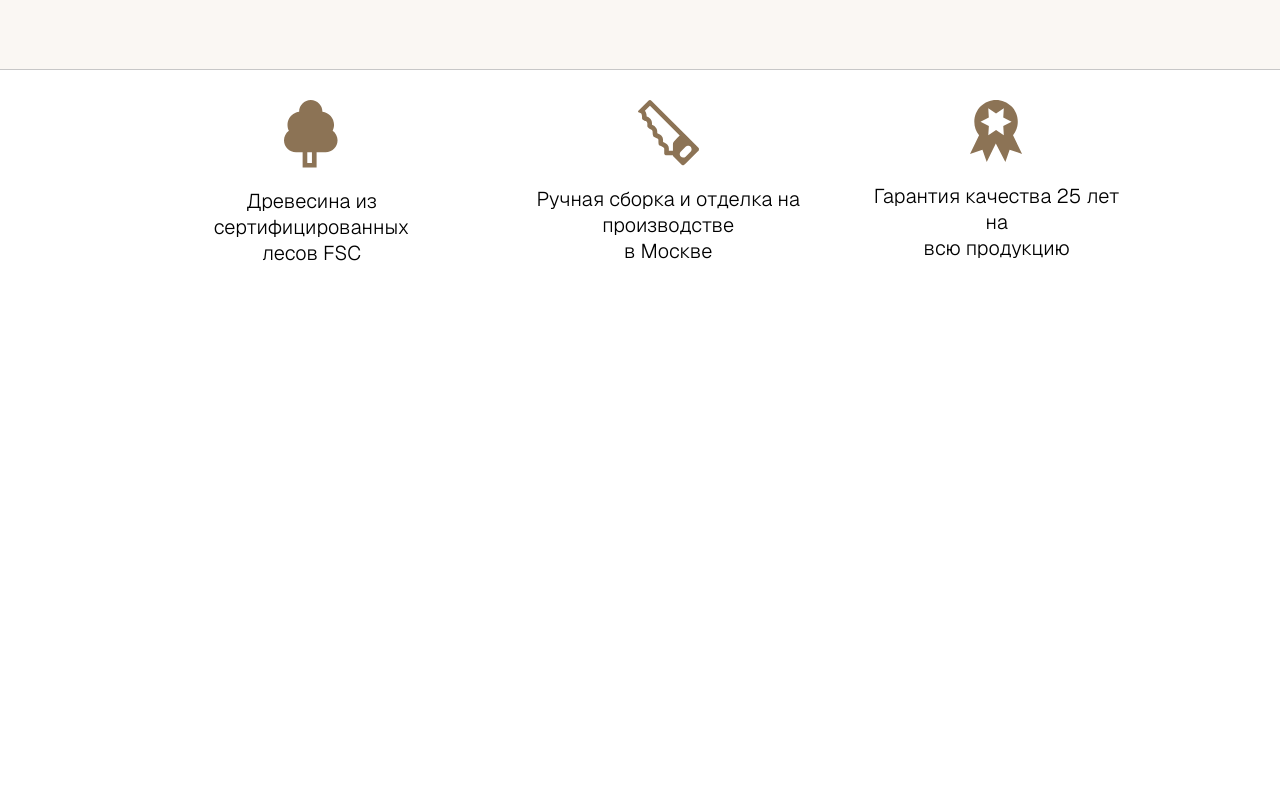
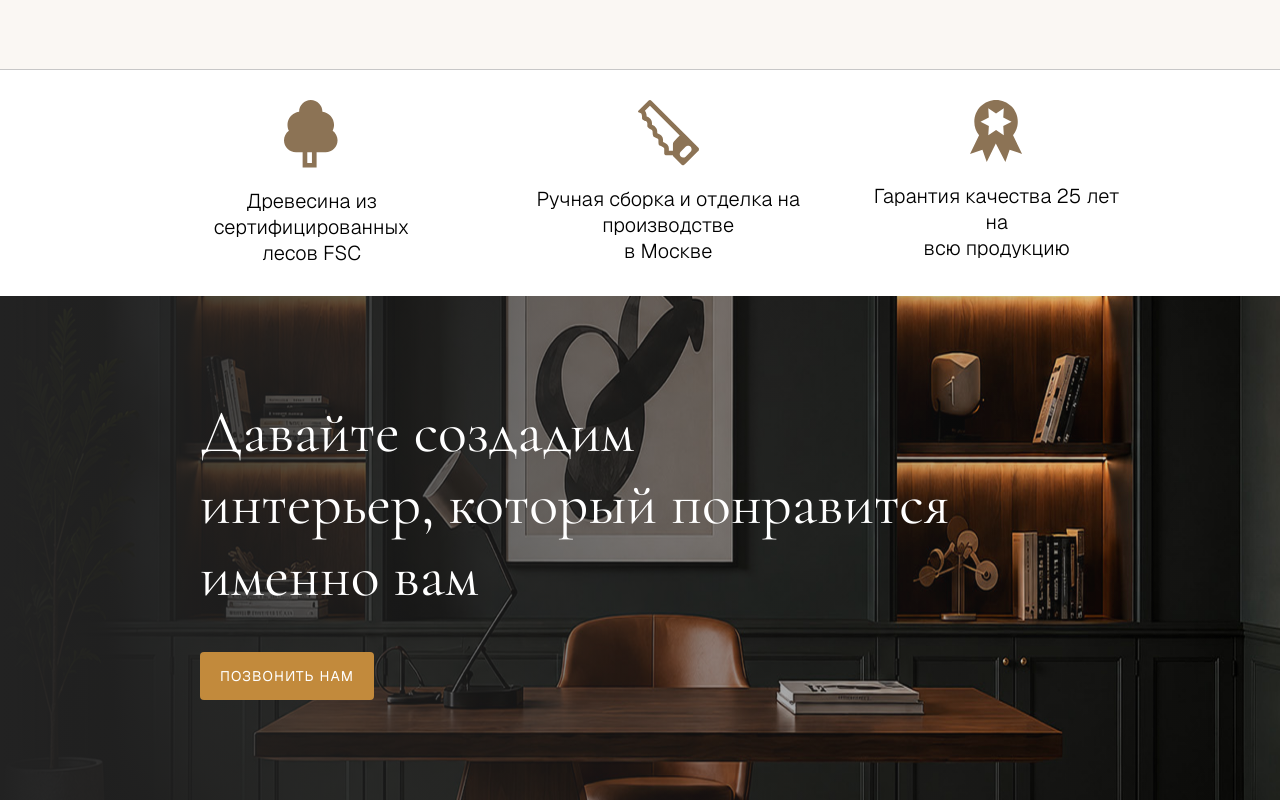
Before and after one commit to duh-git/fabercast, a React (Vite) app: page / in a window 1280 px wide. Shown: the part 4317-5117 px from the top of the page. Before the commit the page ends 4613 px from the top, so only its background shows below. Built offline with nearby package versions, Linux system fonts and the light colour scheme.

Commit message:
add(Main page): Contact section

```diff
--- /dev/null
+++ b/src/pages/Main/Contact/Contact.css
@@ -0,0 +1,48 @@
+.contact {
+  position: relative;
+  padding: 100px 200px;
+  display: flex;
+  flex-direction: column;
+  align-items: start;
+  overflow: hidden;
+
+  color: #FFFFFF;
+
+  h2 {
+    font-family: "Cormorant Garamond";
+    font-size: 6rem;
+    margin-bottom: 40px;
+  }
+
+  img {
+    position: absolute;
+    z-index: -100;
+    width: 100%;
+    height: 100%;
+    left: 0;
+    top: 0;
+  }
+
+  &::after {
+    content: "";
+    position: absolute;
+    top: 0;
+    left: 0;
+    width: 100%;
+    height: 100%;
+    z-index: -50;
+    background: linear-gradient(to right, #222222, #2C2C2C00);
+  }
+
+  button {
+    background-color: #C28A3C;
+    border-radius: 4px;
+    padding: 15px 20px;
+
+    font-family: "Geist";
+    font-size: 1.4rem;
+    font-weight: 400;
+    text-transform: uppercase;
+    letter-spacing: 0.08em;
+  }
+}
--- /dev/null
+++ b/src/pages/Main/Contact/Contact.jsx
@@ -0,0 +1,10 @@
+import "./Contact.css"
+import ContactImage from "/Contact.png"
+
+export default function Contact() {
+  return <section className="contact">
+    <h2>Давайте создадим <br /> интерьер, который понравится <br /> именно вам</h2>
+    <button>Позвонить нам</button>
+    <img src={ContactImage} />
+  </section>
+}
--- a/src/pages/Main/Main.jsx
+++ b/src/pages/Main/Main.jsx
@@ -5,6 +5,7 @@ import Gallery from "./Gallery/Gallery"
 import Inspiration from "./Inspiration/Inspiration"
 import About from "./About/About"
 import Advantages from "./Advantages/Advantages"
+import Contact from "./Contact/Contact"
 
 export default function Main() {
   return <>
@@ -15,5 +16,6 @@ export default function Main() {
     <Inspiration />
     <About />
     <Advantages />
+    <Contact />
   </>
 }
```
Also changed, not shown: public/Contact.png (added).
